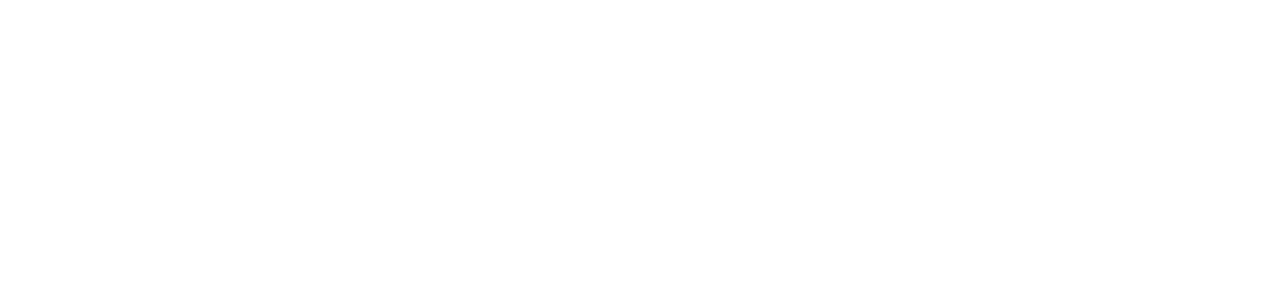
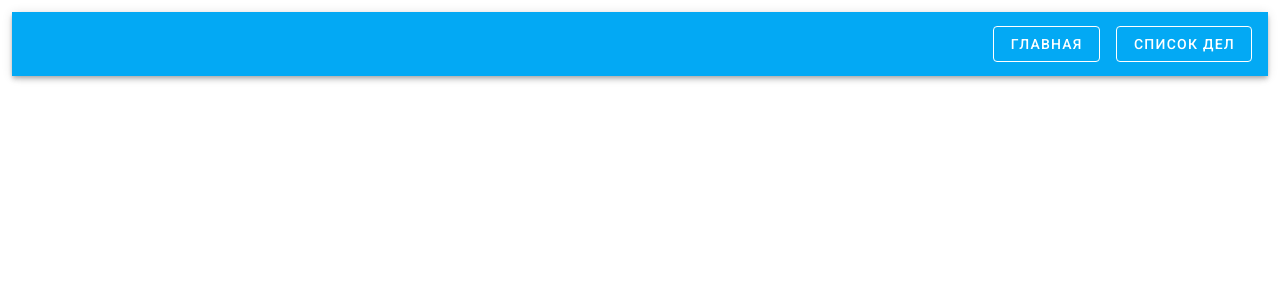
Before and after one commit to dimashikalov/todos-qiuckdil, a Vue app: page / in a window 1280 px wide. Shown: the top 300 px of the page. Built offline with nearby package versions, Linux system fonts and the light colour scheme.

Commit message:
created Navbar

```diff
--- a/src/App.vue
+++ b/src/App.vue
@@ -1,13 +1,15 @@
 <template>
-  <v-app> </v-app>
+  <v-app>
+    <Navbar />
+  </v-app>
 </template>
 
 <script>
+import Navbar from "@/components/Navbar.vue";
 export default {
   name: "App",
-
-  data: () => ({
-    //
-  }),
+  components: {
+    Navbar,
+  },
 };
 </script>
--- /dev/null
+++ b/src/components/Navbar.vue
@@ -0,0 +1,15 @@
+<template>
+  <v-container fluid>
+    <v-app-bar color="light-blue" dark>
+      <v-spacer />
+      <v-btn outlined class="ml-4">Главная</v-btn>
+      <v-btn outlined class="ml-4">Список дел</v-btn>
+    </v-app-bar>
+  </v-container>
+</template>
+
+<script>
+export default {};
+</script>
+
+<style lang="scss" scoped></style>
```
